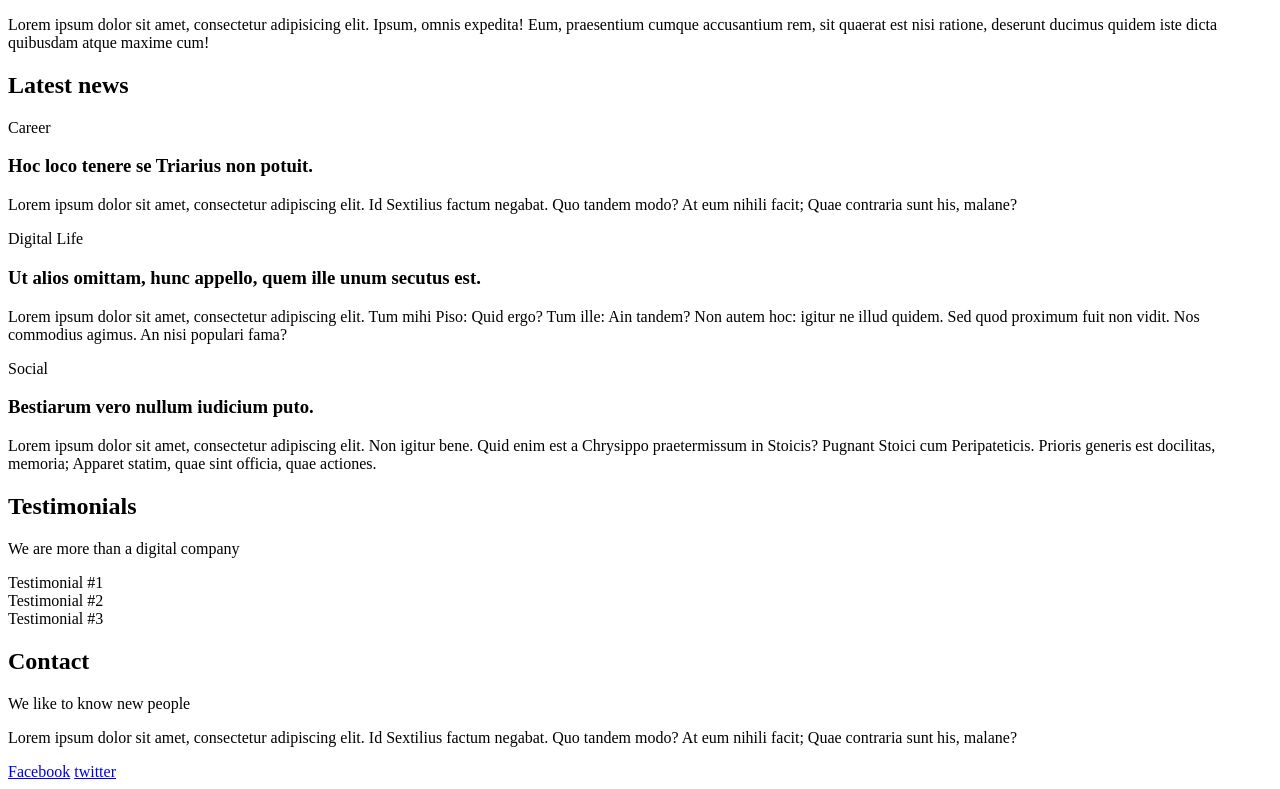
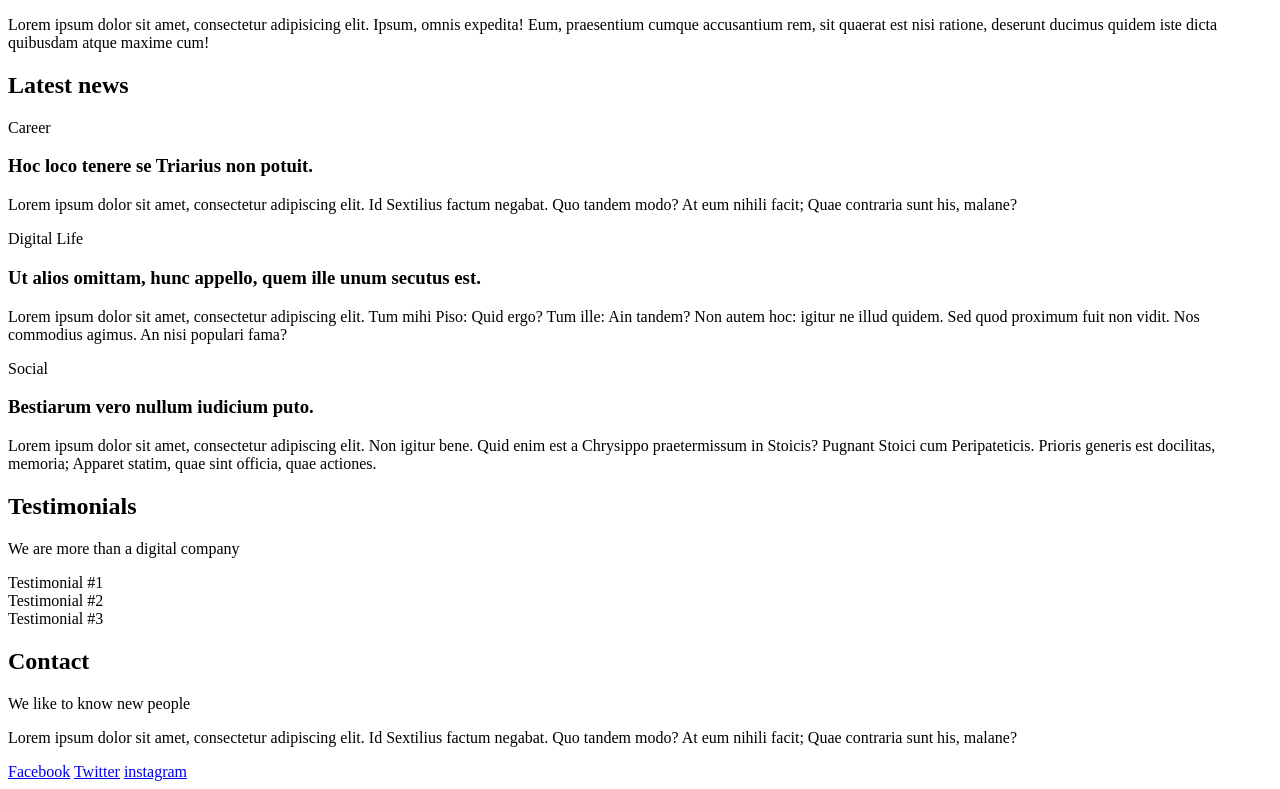
Before and after one commit to fikepaci/alx-frontend, a plain HTML site: page 0x00-html_advanced/21-index.html in a window 1280 px wide. Shown: the part 954-1743 px from the top of the page. Drawn offline with Linux system fonts and the light colour scheme.

Commit message:
update 21-index.html

```diff
--- a/0x00-html_advanced/21-index.html
+++ b/0x00-html_advanced/21-index.html
@@ -175,8 +175,8 @@
     <footer>
       <div>
         <a href="https://www.facebook.com/HolbertonSchool/">Facebook</a>
-        <a href="https://twitter.com/holbertonschool/">twitter</a>
-        <!-- <a href="https://www.instagram.com/holbertonschool/">instagram</a> -->
+        <a href="https://twitter.com/holbertonschool">Twitter</a>
+        <a href="https://www.instagram.com/holbertonschool/">instagram</a>
       </div>
     </footer>
   </body>
```
